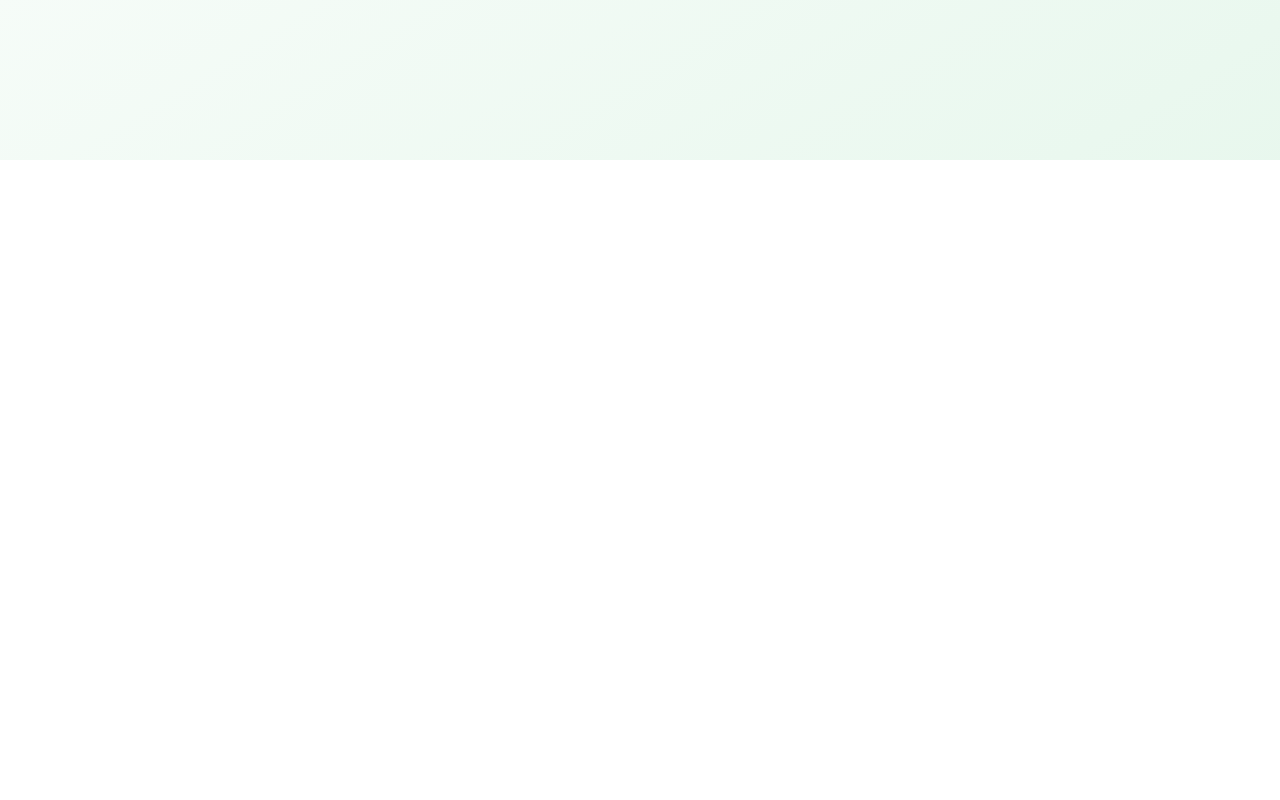
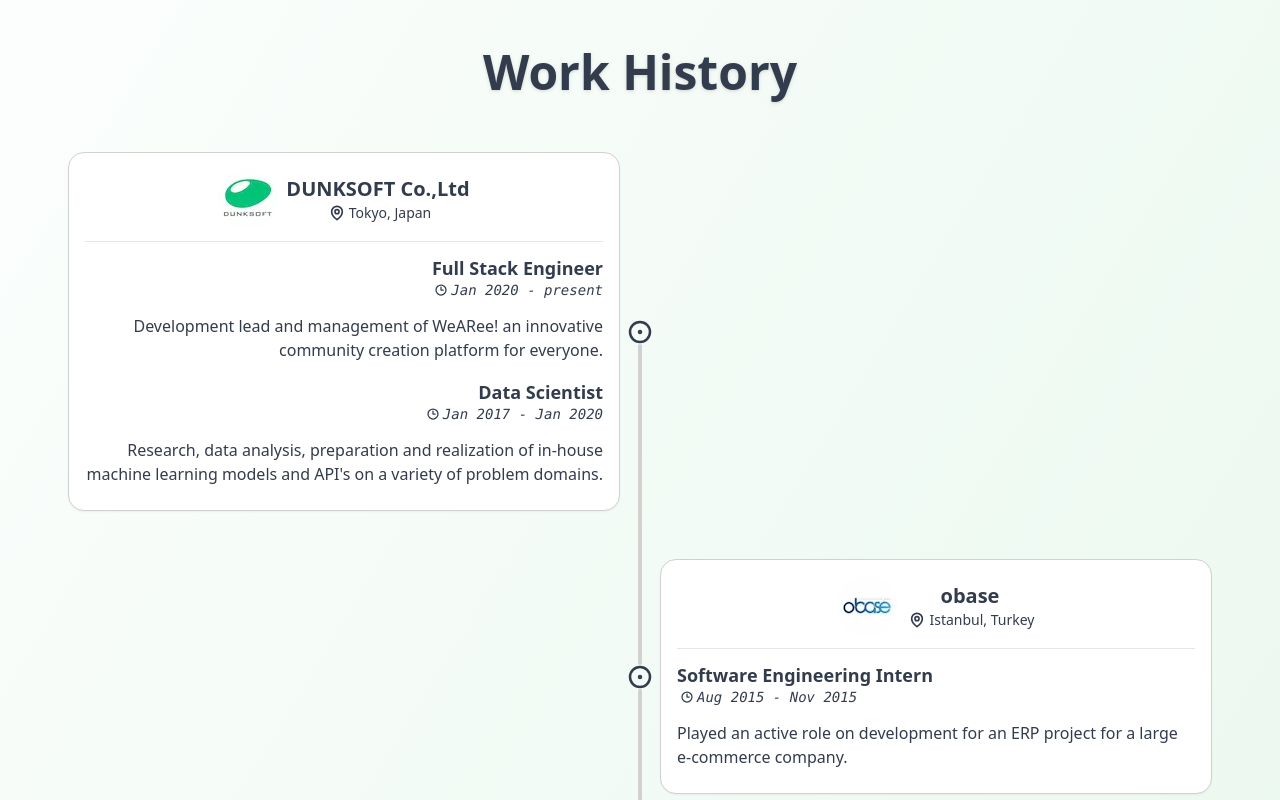
Before and after one commit to umutto/umutto.github.io, a Next.js app: page / in a window 1280 px wide. Shown: the part 640-1440 px from the top of the page. Before the commit the page ends 800 px from the top, so only its background shows below. Built offline with nearby package versions, Linux system fonts and the light colour scheme.

Commit message:
feat: init work history section design and content

```diff
--- a/src/app/page.tsx
+++ b/src/app/page.tsx
@@ -1,5 +1,6 @@
 import NavBar from "@/components/Navbar";
 import Hero from "@/components/sections/Hero";
+import WorkHistory from "@/components/sections/WorkHistory";
 
 const navigationRoutes = [
   { name: "About", href: "#about" }, // Work, education, skills, languages
@@ -12,7 +13,11 @@ export default function Home() {
     <>
       <NavBar routes={navigationRoutes} />
       <Hero />
-      <main className="container mx-auto"></main>
+      <main className="container mx-auto py-8">
+        <section id="#about" className="pb-10 md:px-4 lg:px-8 xl:px-16">
+          <WorkHistory />
+        </section>
+      </main>
     </>
   );
 }
--- a/src/components/common/Timeline.tsx
+++ b/src/components/common/Timeline.tsx
@@ -1,18 +1,27 @@
+import Image from "next/image";
 import { Icon } from "@/components";
 
-type TimelineProps = {
-  events: {
+type TimelineEvent = {
   title: string;
   dateFrom: Date;
   dateTo: Date | "present";
   description: string;
+};
+
+type TimelineProps = {
+  timeline: {
+    name: string;
+    location?: string;
+    image?: string;
+    events: TimelineEvent[];
   }[];
 };
 
-export default function Timeline({ events }: TimelineProps) {
+export default function Timeline({ timeline }: TimelineProps) {
   return (
-    <ul className="timeline timeline-vertical timeline-snap-icon max-md:timeline-compact">
-      {events.map((event, idx) => {
+    <ul className="timeline max-md:timeline-compact timeline-vertical">
+      {timeline.map((company, idx) => {
+        const events = company.events.map((event, idy) => {
           const dateFromFormatted = event.dateFrom.toLocaleDateString("en-GB", {
             year: "numeric",
             month: "short",
@@ -26,16 +35,53 @@ export default function Timeline({ events }: TimelineProps) {
                 });
 
           return (
+            <div key={idy} className="mb-4">
+              <div className="text-lg font-bold -mb-1">{event.title}</div>
+              <time className="font-mono italic text-sm inline-flex items-center">
+                <Icon name="Clock3" className="size-3" />
+                {`${dateFromFormatted} - ${dateToFormatted}`}
+              </time>
+              <p className="mt-3">{event.description}</p>
+            </div>
+          );
+        });
+
+        return (
           <li key={idx}>
+            {idx !== 0 && <hr />}
             <div className="timeline-middle">
-              <Icon name="Clock3" className="size-4" />
+              <Icon name="CircleDot" className="size-6" />
             </div>
-            <div className="timeline-start mb-10 timeline-box">
-              <time className="font-mono italic">{`${dateFromFormatted} - ${dateToFormatted}`}</time>
-              <div className="text-lg font-bold">{event.title}</div>
-              <div className="timeline-start timeline-box">First Macintosh computer</div>
+            <div
+              className={`timeline-box my-6 ${
+                idx % 2 ? "timeline-end" : "timeline-start md:text-end"
+              }`}
+            >
+              <div className="flex pb-3 mb-3 mt-2 border-b items-center justify-center gap-2">
+                {company.image ? (
+                  <Image
+                    src={company.image}
+                    alt={company.name}
+                    width={60}
+                    height={60}
+                    className="rounded-full"
+                  />
+                ) : (
+                  <Icon name="Contact2" className="size-10 text-secondary" />
+                )}
+                <div className="flex flex-col">
+                  <h3 className="text-xl font-bold text-center">{company.name}</h3>
+                  {company.location && (
+                    <div className="flex mx-auto items-center">
+                      <Icon name="MapPin" className="size-4 color-base-300" />
+                      <span className="font-thin text-sm">{company.location}</span>
                     </div>
-            <hr />
+                  )}
+                </div>
+              </div>
+              {events}
+            </div>
+            {idx !== timeline.length - 1 && <hr />}
           </li>
         );
       })}
--- a/src/components/index.ts
+++ b/src/components/index.ts
@@ -5,6 +5,7 @@ import Icon from "./Icon";
 import Hero from "./sections/Hero";
 import Carousel from "./ui/Carousel";
 import CodeMockup from "./ui/CodeMockup";
+import SectionHeader from "./ui/SectionHeader";
 import ThemeSwitch from "./ui/ThemeSwitch";
 
 export {
@@ -15,5 +16,6 @@ export {
   Icon,
   Carousel,
   CodeMockup,
+  SectionHeader,
   ThemeSwitch,
 };
--- /dev/null
+++ b/src/components/sections/WorkHistory.tsx
@@ -0,0 +1,75 @@
+import { SectionHeader, Timeline } from "@/components";
+
+const timelineEvents = [
+  {
+    name: "DUNKSOFT Co.,Ltd",
+    location: "Tokyo, Japan",
+    image: "/images/dunksoft.webp",
+    events: [
+      {
+        title: "Full Stack Engineer",
+        dateFrom: new Date("2020-01-01"),
+        dateTo: "present" as const,
+        description:
+          "Development lead and management of WeARee! an innovative community creation platform for everyone.",
+      },
+      {
+        title: "Data Scientist",
+        dateFrom: new Date("2017-01-01"),
+        dateTo: new Date("2020-01-01"),
+        description:
+          "Research, data analysis, preparation and realization of in-house machine learning models and API's on a variety of problem domains.",
+      },
+    ],
+  },
+  {
+    name: "obase",
+    location: "Istanbul, Turkey",
+    image: "/images/obase.webp",
+    events: [
+      {
+        title: "Software Engineering Intern",
+        dateFrom: new Date("2015-08-01"),
+        dateTo: new Date("2015-11-01"),
+        description:
+          "Played an active role on development for an ERP project for a large e-commerce company.",
+      },
+    ],
+  },
+  {
+    name: "DUNKSOFT Co.,Ltd",
+    location: "Tokyo, Japan",
+    image: "/images/dunksoft.webp",
+    events: [
+      {
+        title: "Software Engineering Intern",
+        dateFrom: new Date("2011-09-01"),
+        dateTo: new Date("2011-11-01"),
+        description:
+          "Development of an innovative video conferencing tool using Microsoft Kinect for pose estimation and speech analysis.",
+      },
+    ],
+  },
+  {
+    name: "Freelance",
+    location: "Istanbul, Turkey",
+    events: [
+      {
+        title: "Software Developer",
+        dateFrom: new Date("2007-01-01"),
+        dateTo: new Date("2010-01-01"),
+        description:
+          "Intermittently worked as a freelancer for a wide variety of companies including Microsoft Turkey. Developing mostly windows applications using .NET framework.",
+      },
+    ],
+  },
+];
+
+export default function WorkHistory() {
+  return (
+    <>
+      <SectionHeader>Work History</SectionHeader>
+      <Timeline timeline={timelineEvents} />
+    </>
+  );
+}
```
Also changed, not shown: public/images/dunksoft.webp (added), public/images/obase.webp (added). Lines whose indentation alone changed are shown as unchanged.
